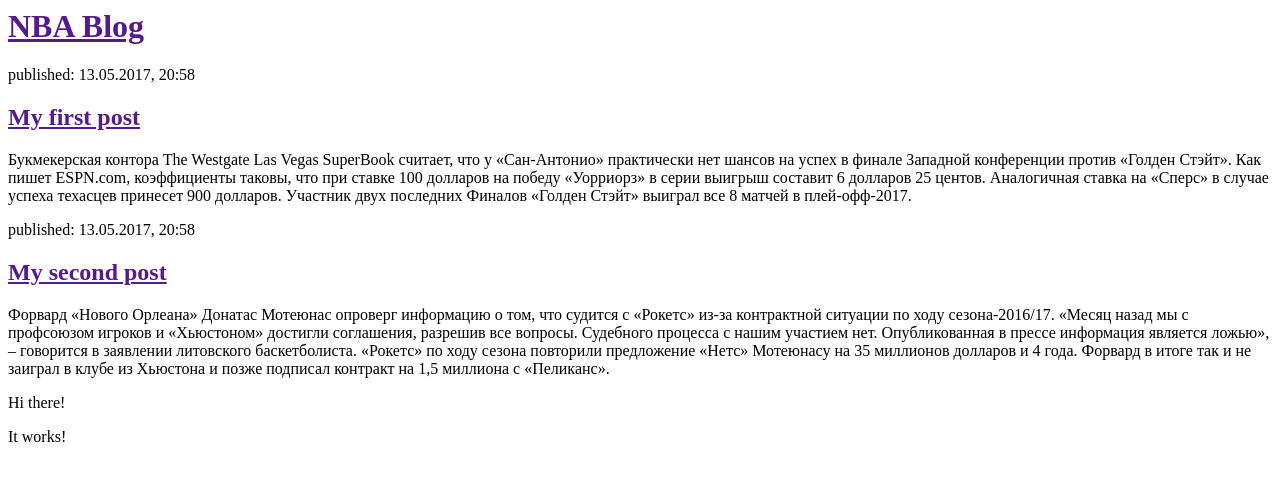
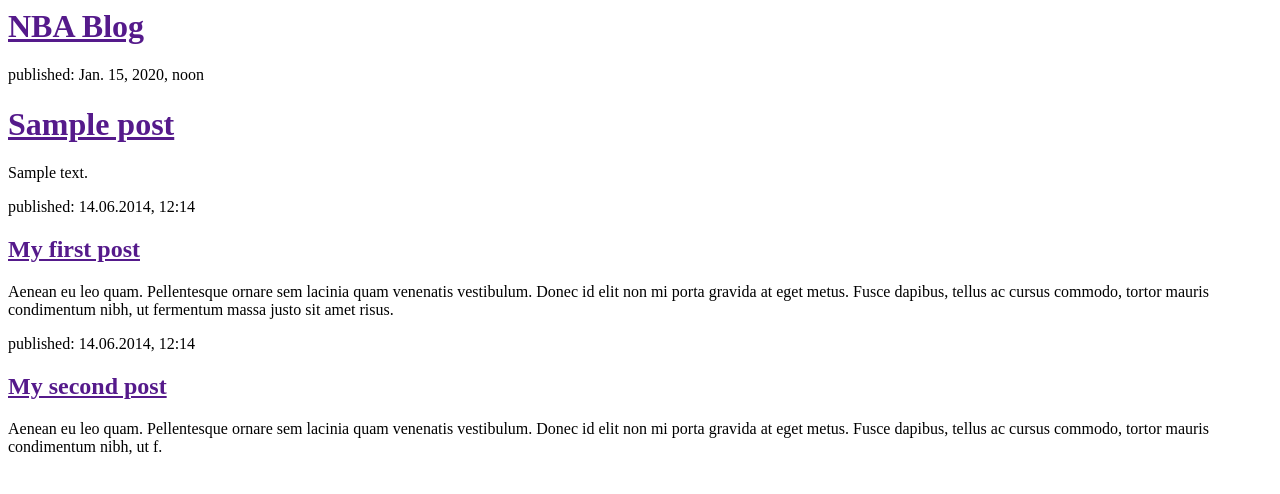
Before and after one commit to AnkleBen/my-first-blog, a Django app: template article/templates/blog/post_list.html in a window 1280 px wide. Shown: the top 494 px of the page. Run offline with Django 3.2, Linux system fonts and the light colour scheme; the template is opened without the code that fills it: values that come from a table or form of the project are taken from there, others are empty; tables that the repository leaves empty hold one stand-in row (values such as "Sample post").

Commit message:
Modified templates to display posts from database.

```diff
--- a/article/models.py
+++ b/article/models.py
@@ -6,10 +6,8 @@ class Post(models.Model):
     author = models.ForeignKey('auth.User')
     title = models.CharField(max_length=200)
     text = models.TextField()
-    created_date = models.DateTimeField(
-            default=timezone.now)
-    published_date = models.DateTimeField(
-            blank=True, null=True)
+    created_date = models.DateTimeField(default=timezone.now)
+    published_date = models.DateTimeField(blank=True, null=True)
 
     def publish(self):
         self.published_date = timezone.now()
--- a/article/templates/blog/post_list.html
+++ b/article/templates/blog/post_list.html
@@ -7,29 +7,26 @@
                 <h1><a href="">NBA Blog</a></h1>
             </div>
 
+            {% for post in posts %}
+                <div>
+                    <p>published: {{ post.published_date }}</p>
+                    <h1><a href="">{{ post.title }}</a></h1>
+                    <p>{{ post.text|linebreaksbr }}</p>
+                </div>
+            {% endfor %}
+
             <div>
-                <p>published: 13.05.2017, 20:58</p>
+                <p>published: 14.06.2014, 12:14</p>
                 <h2><a href="">My first post</a></h2>
-                <p>Букмекерская контора The Westgate Las Vegas SuperBook считает, что у «Сан-Антонио» практически нет шансов на успех в финале Западной конференции против «Голден Стэйт».
-Как пишет ESPN.com, коэффициенты таковы, что при ставке 100 долларов на победу «Уорриорз» в серии выигрыш составит 6 долларов 25 центов. Аналогичная ставка на «Сперс» в случае успеха техасцев принесет 900 долларов.
-Участник двух последних Финалов «Голден Стэйт» выиграл все 8 матчей в плей-офф-2017.</p>
+                <p>Aenean eu leo quam. Pellentesque ornare sem lacinia quam venenatis vestibulum. Donec id elit non mi porta gravida at eget metus. Fusce dapibus, tellus ac cursus commodo, tortor mauris condimentum nibh, ut fermentum massa justo sit amet risus.</p>
             </div>
 
             <div>
-                <p>published: 13.05.2017, 20:58</p>
+                <p>published: 14.06.2014, 12:14</p>
                 <h2><a href="">My second post</a></h2>
-                <p>Форвард «Нового Орлеана» Донатас Мотеюнас опроверг информацию о том, что судится с «Рокетс» из-за контрактной ситуации по ходу сезона-2016/17.
-«Месяц назад мы с профсоюзом игроков и «Хьюстоном» достигли соглашения, разрешив все вопросы. Судебного процесса с нашим участием нет. Опубликованная в прессе информация является ложью», – говорится в заявлении литовского баскетболиста.
-«Рокетс» по ходу сезона повторили предложение «Нетс» Мотеюнасу на 35 миллионов долларов и 4 года. Форвард в итоге так и не заиграл в клубе из Хьюстона и позже подписал контракт на 1,5 миллиона с «Пеликанс».</p>
+                <p>Aenean eu leo quam. Pellentesque ornare sem lacinia quam venenatis vestibulum. Donec id elit non mi porta gravida at eget metus. Fusce dapibus, tellus ac cursus commodo, tortor mauris condimentum nibh, ut f.</p>
             </div>
+
+
         </body>
     </html>
-<html>
-        <head>
-            <title>NBA blog</title>
-        </head>
-        <body>
-            <p>Hi there!</p>
-            <p>It works!</p>
-        </body>
-    </html>
--- a/article/views.py
+++ b/article/views.py
@@ -1,5 +1,7 @@
 from django.shortcuts import render
+from django.utils import timezone
+from .models import Post
 
-# Create your views here.
 def post_list(request):
-    return render(request, 'blog/post_list.html', {})
+    posts = Post.objects.filter(published_date__lte=timezone.now()).order_by('published_date')
+    return render(request, 'blog/post_list.html', {'posts': posts})
```
Also changed, not shown: article/migrations/0002_auto_20170514_0838.py (added), article/migrations/0003_auto_20170514_1426.py (added).
